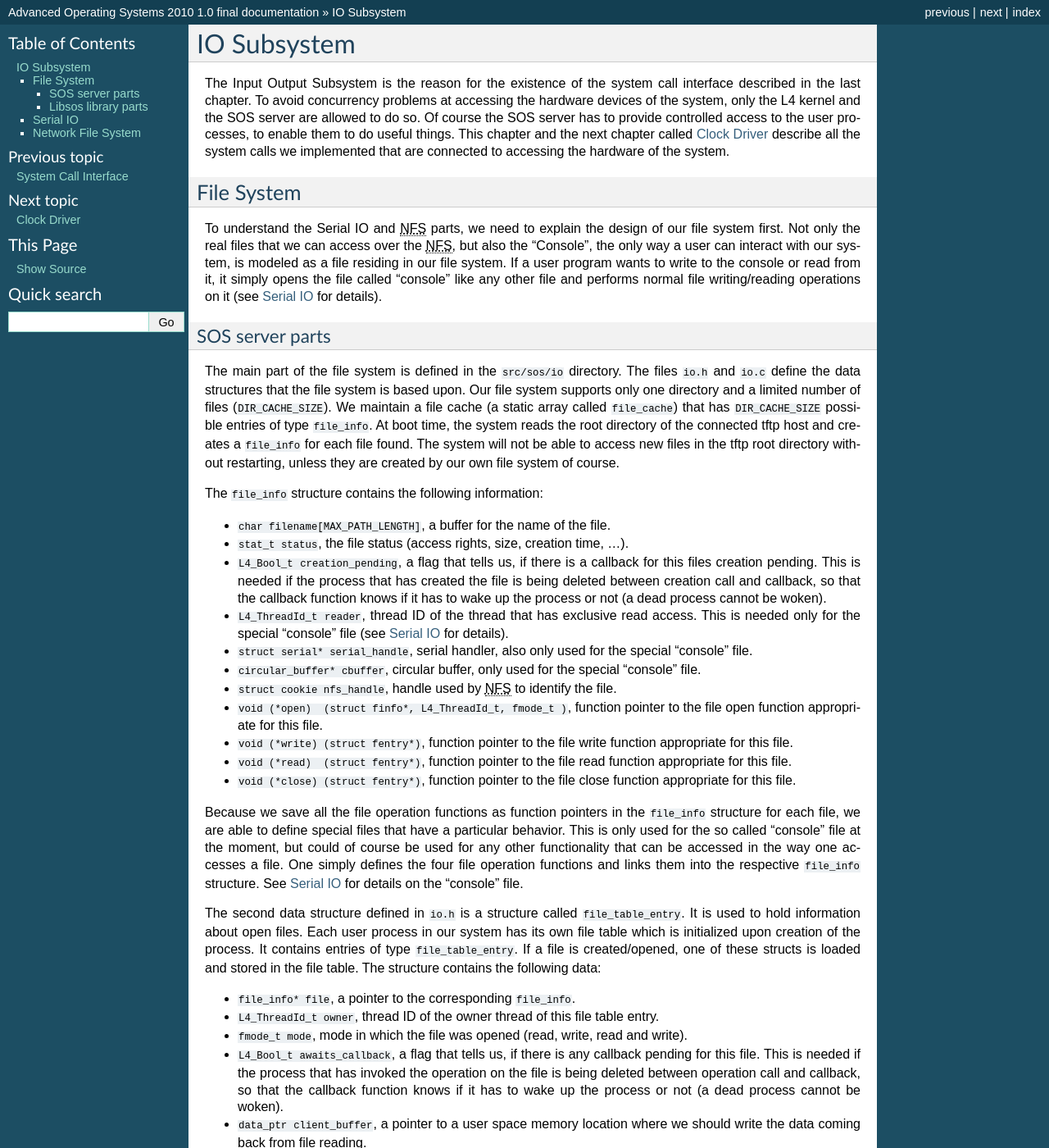
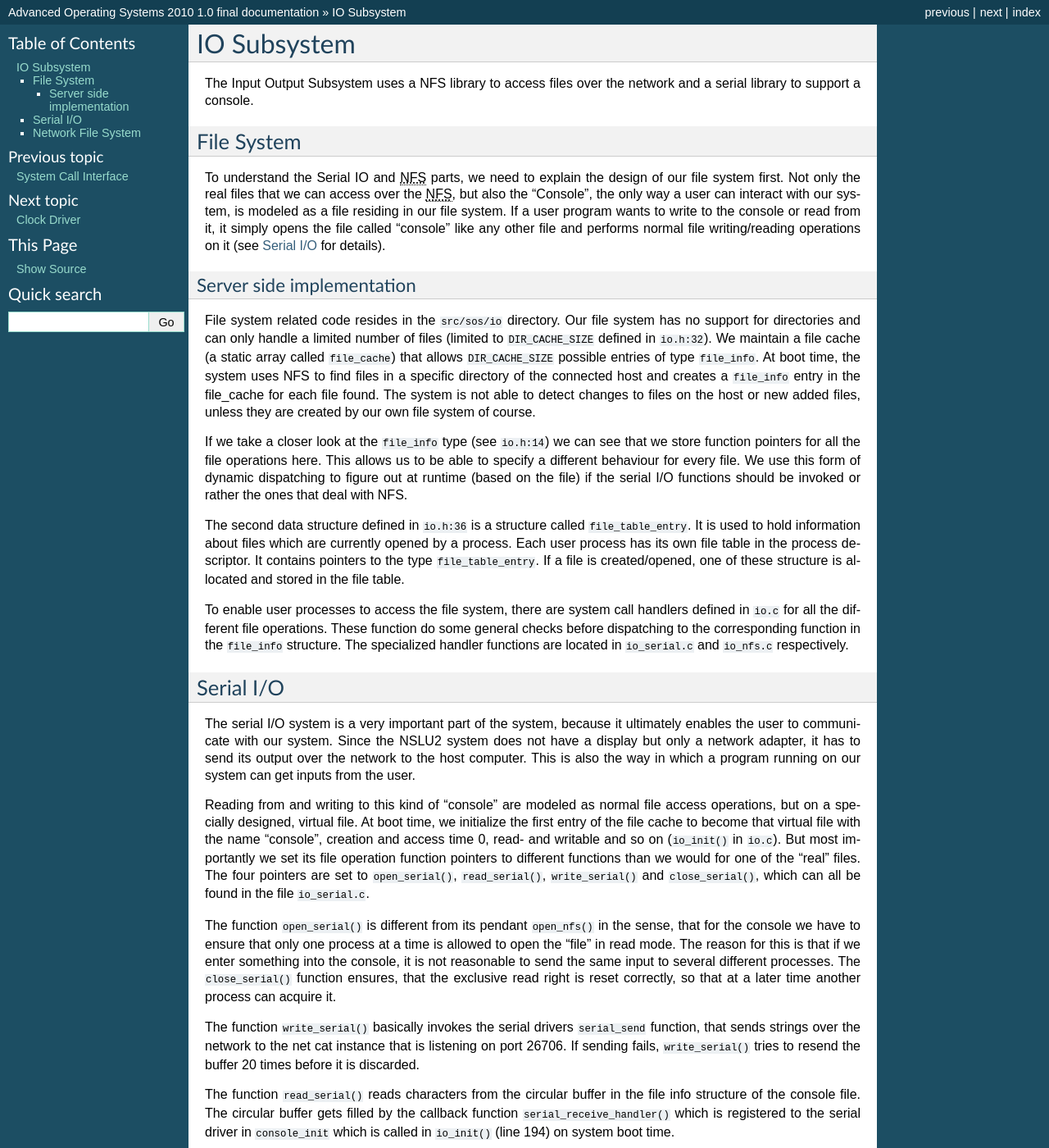
Before and after one commit to gz/aos10, a Sphinx documentation site: the page built from doc/documentation/source/io.txt, in a window 1280 px wide and 1400 px high. Shown: the whole window at 82% size. Built offline with Sphinx 7.4.7, drawn with Linux system fonts in a browser that asks for light colours; formulas are drawn with MathJax 3; some of the changed text lies outside the part shown.

Commit message:
io
git-svn-id: https://svn.vis.ethz.ch/svn/aos10@235 77cbfc24-9232-4b91-9b01-57cbc351378c

```diff
--- a/doc/documentation/source/io.txt
+++ b/doc/documentation/source/io.txt
@@ -3,118 +3,46 @@
 IO Subsystem
 ============
 
-The Input Output Subsystem is the reason for the existence of the system call interface described in the last chapter. To avoid concurrency problems at accessing the hardware devices of the system, only the L4 kernel and the SOS server are allowed to do so. Of course the SOS server has to provide controlled access to the user processes, to enable them to do useful things. This chapter and the next chapter called :ref:`clock-driver` describe all the system calls we implemented that are connected to accessing the hardware of the system.
+The Input Output Subsystem uses a NFS library to access files over the network and a serial library to support a console.
 
 File System
 -----------
 
 To understand the Serial IO and :abbr:`NFS (Network File System)` parts, we need to explain the design of our file system first. Not only the real files that we can access over the :abbr:`NFS (Network File System)`, but also the "Console", the only way a user can interact with our system, is modeled as a file residing in our file system. If a user program wants to write to the console or read from it, it simply opens the file called "console" like any other file and performs normal file writing/reading operations on it (see :ref:`serial-io` for details).
 
-SOS server parts
-^^^^^^^^^^^^^^^^
+Server side implementation
+^^^^^^^^^^^^^^^^^^^^^^^^^
 
-The main part of the file system is defined in the :file:`src/sos/io` directory. The files :file:`io.h` and :file:`io.c` define the data structures that the file system is based upon. Our file system supports only one directory and a limited number of files (``DIR_CACHE_SIZE``). We maintain a file cache (a static array called ``file_cache``) that has ``DIR_CACHE_SIZE`` possible entries of type ``file_info``. At boot time, the system reads the root directory of the connected tftp host and creates a ``file_info`` for each file found. The system will not be able to access new files in the tftp root directory without restarting, unless they are created by our own file system of course.
+File system related code resides in the :file:`src/sos/io` directory. Our file system has no support for directories and can only handle a limited number of files (limited to ``DIR_CACHE_SIZE`` defined in :file:`io.h:32`). We maintain a file cache (a static array called ``file_cache``) that allows ``DIR_CACHE_SIZE`` possible entries of type ``file_info``. At boot time, the system uses NFS to find files in a specific directory of the connected host and creates a ``file_info`` entry in the file_cache for each file found. The system is not able to detect changes to files on the host or new added files, unless they are created by our own file system of course.
 
-The ``file_info`` structure contains the following information:
+If we take a closer look at the ``file_info`` type (see :file:`io.h:14`) we can see that we store function pointers for all the file operations here. This allows us to be able to specify a different behaviour for every file. We use this form of dynamic dispatching to figure out at runtime (based on the file) if the serial I/O functions should be invoked or rather the ones that deal with NFS.
 
-* ``char filename[MAX_PATH_LENGTH]``, a buffer for the name of the file.
+The second data structure defined in :file:`io.h:36` is a structure called ``file_table_entry``. It is used to hold information about files which are currently opened by a process. Each user process has its own file table in the process descriptor. It contains pointers to the type ``file_table_entry``. If a file is created/opened, one of these structure is allocated and stored in the file table.
 
-* ``stat_t status``, the file status (access rights, size, creation time, ...).
-
-* ``L4_Bool_t creation_pending``, a flag that tells us, if there is a callback for this files creation pending. This is needed if the process that has created the file is being deleted between creation call and callback, so that the callback function knows if it has to wake up the process or not (a dead process cannot be woken).
-
-* ``L4_ThreadId_t reader``, thread ID of the thread that has exclusive read access. This is needed only for the special "console" file (see :ref:`serial-io` for details).
-
-* ``struct serial* serial_handle``, serial handler, also only used for the special "console" file.
-
-* ``circular_buffer* cbuffer``, circular buffer, only used for the special "console" file.
-
-* ``struct cookie nfs_handle``, handle used by :abbr:`NFS (Network File System)` to identify the file.
-
-* ``void (*open)  (struct finfo*, L4_ThreadId_t, fmode_t )``, function pointer to the file open function appropriate for this file.
-
-* ``void (*write) (struct fentry*)``, function pointer to the file write function appropriate for this file.
-
-* ``void (*read)  (struct fentry*)``, function pointer to the file read function appropriate for this file.
-
-* ``void (*close) (struct fentry*)``, function pointer to the file close function appropriate for this file.
-
-Because we save all the file operation functions as function pointers in the ``file_info`` structure for each file, we are able to define special files that have a particular behavior. This is only used for the so called "console" file at the moment, but could of course be used for any other functionality that can be accessed in the way one accesses a file. One simply defines the four file operation functions and links them into the respective ``file_info`` structure. See :ref:`serial-io` for details on the "console" file.
-
-The second data structure defined in :file:`io.h` is a structure called ``file_table_entry``. It is used to hold information about open files. Each user process in our system has its own file table which is initialized upon creation of the process. It contains entries of type ``file_table_entry``. If a file is created/opened, one of these structs is loaded and stored in the file table. The structure contains the following data:
-
-* ``file_info* file``, a pointer to the corresponding ``file_info``.
-
-* ``L4_ThreadId_t owner``, thread ID of the owner thread of this file table entry.
-
-* ``fmode_t mode``, mode in which the file was opened (read, write, read and write).
-
-* ``L4_Bool_t awaits_callback``, a flag that tells us, if there is any callback pending for this file. This is needed if the process that has invoked the operation on the file is being deleted between operation call and callback, so that the callback function knows if it has to wake up the process or not (a dead process cannot be woken).
-
-* ``data_ptr client_buffer``, a pointer to a user space memory location where we should write the data coming back from file reading.
-
-* ``L4_Word_t to_read``, the number of bytes to read (set by syscall ``read()``).
-
-* ``L4_Word_t to_write``, the number of bytes to write (set by syscall ``write()``).
-
-* ``L4_Word_t write_position``, the current write position in the file (used to handle multiple write calls).
-
-* ``L4_Word_t read_position``, the current read position in the file (used to handle multiple read calls).
-
-To enable the user processes to access the file system, there are system call handlers defined in :file:`io.c` for all the different file operations.
-
-Libsos library parts
-^^^^^^^^^^^^^^^^^^^^
-
-On the side of the user processes we have convenient functions that wrap all the system calls related to the file system. Their signatures are:
-
-* ``fildes_t open(const char *path, fmode_t mode);``
-
-  Opens a file with the provided path/name, in the provided mode (read/write/read and write). The modes are defined in the shared header :file:`io_shared.h`. The function returns the file descriptor of the open file. The file descriptor is also saved in the file table of the process.
-
-* ``int close(fildes_t file);``
-
-  Closes an already open file. Returns a success value (0 == success).
-
-* ``int read(fildes_t file, char *buf, size_t nbyte);``
-
-  Reads ``nbyte`` bytes from the ``file`` into the buffer ``buf``. The function returns the number of bytes that have actually been read.
-
-* ``int write(fildes_t file, const char *buf, size_t nbyte);``
-
-  Writes ``nbyte`` bytes from the buffer ``buf`` into the ``file``. The function returns the number of bytes that have actually been written.
-
-* ``int getdirent(int pos, char *name, size_t nbyte);``
-
-  Copies the name of the file at the position ``pos`` in the tftp root direcory into the buffer ``name``. A maximum of ``nbyte`` bytes are copied and the function returns the number of bytes that have actually been copied.
-
-* ``int stat(const char *path, stat_t *buf);``
-
-  Returns the status of the file ``path`` in the structure ``buf``.
-
+To enable user processes to access the file system, there are system call handlers defined in :file:`io.c` for all the different file operations. These function do some general checks before dispatching to the corresponding function in the ``file_info`` structure. The specialized handler functions are located in :file:`io_serial.c` and :file:`io_nfs.c` respectively.
 
 
 .. _serial-io:
 
-Serial IO
----------
+Serial I/O
+----------
 
-The serial input output system is a very important part of the system, because it ultimately enables the user to communicate with our system. Since the NSLU2 system does not have a display but a network adapter, it has to send its output over the network to an instance of net cat running on the host computer. This is also the way in which a program running on our system can get inputs from the user.
+The serial I/O system is a very important part of the system, because it ultimately enables the user to communicate with our system. Since the NSLU2 system does not have a display but only a network adapter, it has to send its output over the network to the host computer. This is also the way in which a program running on our system can get inputs from the user.
 
-Reading from and writing to this kind of "console" are modeled as normal file access operations, but on a specially designed, virtual file. At boot time, we initialize the first entry of the file cache to become that virtual file with the name "console", creation and access time 0, read- and writeable and so on (function ``io_init`` in :file:`io.c`). But most importantly we set it's file operation function pointers to different functions than we would for one of the "real" files. The four pointers are set to ``open_serial``, ``read_serial``, ``write_serial`` and ``close_serial``, which can all be found in the files :file:`io_serial.h` and :file:`io_serial.c`.
+Reading from and writing to this kind of "console" are modeled as normal file access operations, but on a specially designed, virtual file. At boot time, we initialize the first entry of the file cache to become that virtual file with the name "console", creation and access time 0, read- and writable and so on (``io_init()`` in :file:`io.c`). But most importantly we set its file operation function pointers to different functions than we would for one of the "real" files. The four pointers are set to ``open_serial()``, ``read_serial()``, ``write_serial()`` and ``close_serial()``, which can all be found in the file :file:`io_serial.c`.
 
-The function ``open_serial`` is different from its pendant ``open_nfs`` in the sense, that for the console we have to ensure that only one process at a time is allowed to open the "file" in read mode. The reason for this is that if we enter something into the console running on net cat, it is not reasonable to send this same input to several different processes. The ``close_serial`` function ensures, that the exclusive read right is reset correctly, so that at a later time another process can acquire it.
+The function ``open_serial()`` is different from its pendant ``open_nfs()`` in the sense, that for the console we have to ensure that only one process at a time is allowed to open the "file" in read mode. The reason for this is that if we enter something into the console, it is not reasonable to send the same input to several different processes. The ``close_serial()`` function ensures, that the exclusive read right is reset correctly, so that at a later time another process can acquire it.
 
-The function ``write_serial`` basically invokes the serial drivers ``serial_send`` function, that sends strings over the network to the net cat instance that is listening on port 26706. If sending fails, ``write_serial`` tries to resend the buffer 20 times before it is discarded.
+The function ``write_serial()`` basically invokes the serial drivers ``serial_send`` function, that sends strings over the network to the net cat instance that is listening on port 26706. If sending fails, ``write_serial()`` tries to resend the buffer 20 times before it is discarded.
 
-The function ``read_serial`` reads characters from the circular buffer in the file info structure of the console file. The circular buffer gets filled by the callback function ``serial_receive_handler`` which is registered to the serial driver in ``console_init`` which is called in ``io_init`` (line 194) on system boot time.
+The function ``read_serial()`` reads characters from the circular buffer in the file info structure of the console file. The circular buffer gets filled by the callback function ``serial_receive_handler()`` which is registered to the serial driver in ``console_init`` which is called in ``io_init()`` (line 194) on system boot time.
 
-Also, every process gets created already with a pre-initialized file descriptor 0 which has write capability for the console file. In milestone 0, we were supposed to implement the two user space functions ``sos_write`` and ``sos_read`` which are used by the framework to implement the C function ``printf``. Back then, these did just call the respective system calls, but now we replaced that code by other code that just performs the needed file operations on the console file.
+Every process gets created with a pre-initialized file descriptor 0 which has write capability for the console file. In milestone 0, we were supposed to implement the two user space functions ``sos_write()`` and ``sos_read()`` which are used by the C library for its I/O functions. Back then, they just called the respective system calls directly, but now we replaced that code so it just performs the needed file operations on the console file.
 
 
 Network File System
 -------------------
 
-The code for accessing the "real" files on the tftp server on the host PC over Ethernet is found in the files :file:`io_nfs.h` and :file:`io_nfs.c`. These files contain the handlers for read, write, open, getdirent and stat system calls specific to the :abbr:`NFS (Network File System)`. The usual behaviour is that the ``create_nfs``, ``read_nfs`` and ``write_nfs`` call the :abbr:`NFS (Network File System)` library function which then calls a given callback function in return. Usually we use the token value as a pointer to the file handle and store all the information about what we need to do on a callback in the file handle.
+The code for accessing the real files over NFS on the host PC is found in the file :file:`io_nfs.c`. It contains the handlers for read, write, open, getdirent and stat system calls specific to the :abbr:`NFS (Network File System)`. The usual behaviour is that the ``create_nfs()``, ``read_nfs()`` and ``write_nfs()`` call the :abbr:`NFS (Network File System)` library function which (after a reply has been received from the network) calls a supplied callback function in return. We use the token value as a pointer to the file handle and store all the information about what we need to do on a callback in the file handle.
 
-The only function that does not use a callback, which is registered to :abbr:`NFS (Network File System)`, is the ``open_nfs`` function. We don't need it because we already cache all the file information in the file cache array at boot time.
+Note that ``open_nfs()`` does reply immediately. We don't need to do a NFS call over network first because we already cache the NFS file handle in the file cache.
```
